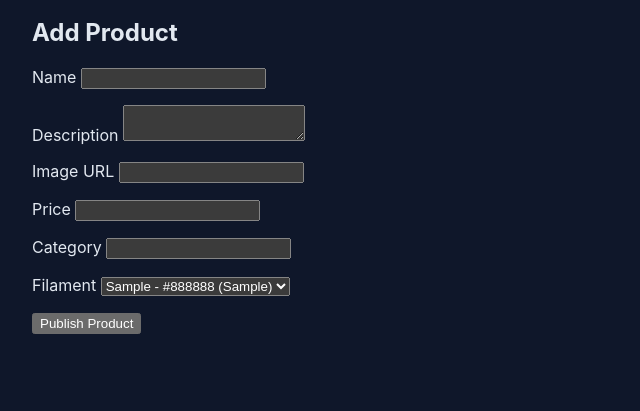
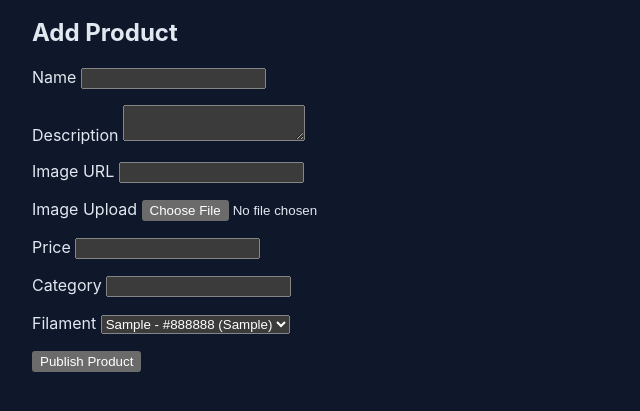
Before and after one commit to camdizzle/shop, a Flask app: page /admin/products/new in a window 1280 px wide. Shown: the part 184-595 px from the top of the page, without its empty margins (0-640 px from the left). Run offline with Flask 3, Linux system fonts and the light colour scheme; the visitor is signed in with stand-in values (Sample User, id 1); tables that the repository leaves empty hold one stand-in row (values such as "Sample post"); some libraries are stand-ins or nearby versions.

Commit message:
Add admin product image upload support

```diff
--- a/app/main.py
+++ b/app/main.py
@@ -7,8 +7,10 @@ from flask_limiter import Limiter
 from flask_limiter.util import get_remote_address
 from flask_sqlalchemy import SQLAlchemy
 from flask_wtf import FlaskForm
+from flask_wtf.file import FileAllowed, FileField
+from werkzeug.utils import secure_filename
 from wtforms import DecimalField, IntegerField, PasswordField, SelectField, StringField, SubmitField, TextAreaField
-from wtforms.validators import DataRequired, Length, NumberRange, URL
+from wtforms.validators import DataRequired, Length, NumberRange, Optional, URL
 
 db = SQLAlchemy()
 limiter = Limiter(key_func=get_remote_address, default_limits=["200/hour", "40/minute"])
@@ -44,11 +46,21 @@ class FilamentForm(FlaskForm):
 class ProductForm(FlaskForm):
     name = StringField("Name", validators=[DataRequired(), Length(max=140)])
     description = TextAreaField("Description", validators=[DataRequired(), Length(min=20)])
-    image_url = StringField("Image URL", validators=[DataRequired(), URL(), Length(max=500)])
+    image_url = StringField("Image URL", validators=[Optional(), URL(), Length(max=500)])
+    image_file = FileField("Image Upload", validators=[FileAllowed(["jpg", "jpeg", "png", "gif", "webp"], "Images only!")])
     price = DecimalField("Price", validators=[DataRequired(), NumberRange(min=0.01)], places=2)
     category = StringField("Category", validators=[DataRequired(), Length(max=80)])
     filament_id = SelectField("Filament", coerce=int, validators=[DataRequired()])
     submit = SubmitField("Publish Product")
+
+    def validate(self, extra_validators=None):
+        valid = super().validate(extra_validators=extra_validators)
+        if not valid:
+            return False
+        if not self.image_url.data and not self.image_file.data:
+            self.image_url.errors.append("Provide either an Image URL or upload an image file.")
+            return False
+        return True
 
 
 class LoginForm(FlaskForm):
@@ -70,6 +82,8 @@ def create_app():
     app.config["SQLALCHEMY_DATABASE_URI"] = os.getenv("DATABASE_URL", "sqlite:///shop.db")
     app.config["SQLALCHEMY_TRACK_MODIFICATIONS"] = False
     app.config["ADMIN_PASSWORD"] = os.getenv("ADMIN_PASSWORD", "change-this-password")
+    app.config["UPLOAD_FOLDER"] = os.path.join(app.static_folder, "uploads")
+    os.makedirs(app.config["UPLOAD_FOLDER"], exist_ok=True)
 
     stripe.api_key = os.getenv("STRIPE_SECRET_KEY", "")
 
@@ -187,7 +201,14 @@ def create_app():
             flash("Add filament entries before products.", "warning")
             return redirect(url_for("admin_filament_new"))
         if form.validate_on_submit():
+            if form.image_file.data:
+                filename = secure_filename(form.image_file.data.filename)
+                if filename:
+                    filepath = os.path.join(app.config["UPLOAD_FOLDER"], filename)
+                    form.image_file.data.save(filepath)
+                    form.image_url.data = url_for("static", filename=f"uploads/{filename}")
             payload = {k: v for k, v in form.data.items() if k not in ["csrf_token", "submit"]}
+            payload.pop("image_file", None)
             db.session.add(Product(**payload))
             db.session.commit()
             return redirect(url_for("admin_dashboard"))
--- a/app/templates/admin_product_form.html
+++ b/app/templates/admin_product_form.html
@@ -1,10 +1,11 @@
 {% extends 'base.html' %}
 {% block content %}
 <h2>Add Product</h2>
-<form method="post">{{ form.hidden_tag() }}
+<form method="post" enctype="multipart/form-data">{{ form.hidden_tag() }}
 <p>{{ form.name.label }} {{ form.name() }}</p>
 <p>{{ form.description.label }} {{ form.description() }}</p>
 <p>{{ form.image_url.label }} {{ form.image_url() }}</p>
+<p>{{ form.image_file.label }} {{ form.image_file() }}</p>
 <p>{{ form.price.label }} {{ form.price() }}</p>
 <p>{{ form.category.label }} {{ form.category() }}</p>
 <p>{{ form.filament_id.label }} {{ form.filament_id() }}</p>
```
